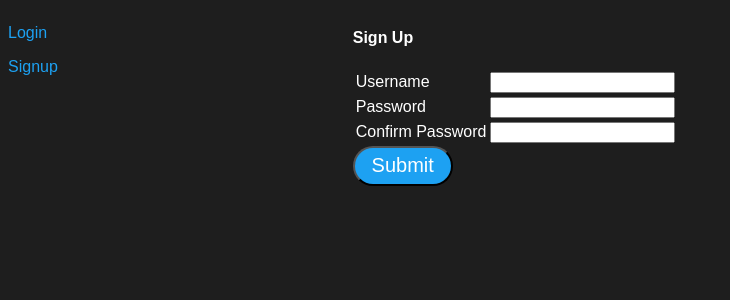
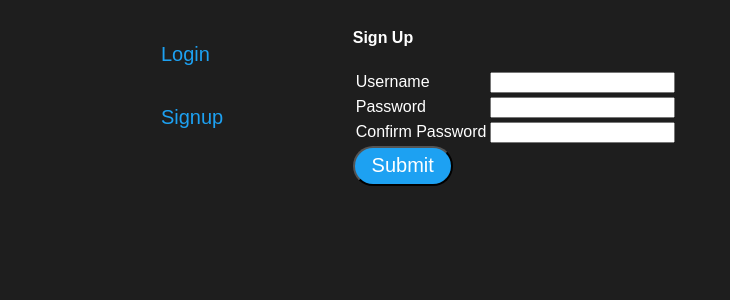
Before and after one commit to owenmoogk/django-twitter, a React (Create React App) app in the folder src/frontend/: page /signup in a window 1280 px wide. Shown: the top 300 px of the page, without its empty margins (0-730 px from the left). Built offline with nearby package versions, Linux system fonts and the light colour scheme; the HTML template or start-up script is replaced by a standard one.

Commit message:
navlinks

```diff
--- a/src/frontend/src/components/nav/Nav.js
+++ b/src/frontend/src/components/nav/Nav.js
@@ -1,21 +1,29 @@
 import React from 'react';
+import './nav.css'
+import {Link} from 'react-router-dom'
 
 export default function Nav(props) {
 	const loggedOutNav = (
-		<div>
-			<a href='/login'><p>Login</p></a>
-			<a href='/signup'><p>Signup</p></a>
+		<div id='nav'>
+			<Link to='/login'>Login</Link>
+			<Link to='/signup'>Signup</Link>
 		</div>
 	);
 
 	const loggedInNav = (
-		<div>
-			<a href='/'>Home</a>
-			<a onClick={props.handleLogout}><p>Logout</p></a>
-			<a href='/compose'><p>Compose</p></a>
-			<a href="/profile"><p>{props.username}</p></a>
+		<div id='nav'>
+			<Link to='/'>Home</Link>
+			<a onClick={props.handleLogout}>Logout</a>
+			<Link to='/compose'>Compose</Link>
+			<Link to="/profile">{props.username}</Link>
 		</div>
 	);
 
-	return <div>{props.loggedIn ? loggedInNav : loggedOutNav}</div>;
+	return (
+		<div>
+			{props.loggedIn
+			? loggedInNav
+			: loggedOutNav}
+		</div>
+	);
 }
--- a/src/frontend/src/components/nav/nav.css
+++ b/src/frontend/src/components/nav/nav.css
@@ -1,11 +1,28 @@
 #nav a{
-	font-size: 40px;
+	font-size: 20px;
 	color: black;
 	text-decoration: none;
-	padding-right: 20px;
+	color: #1DA1F2;
+	text-decoration: none;
+	width: fit-content;
+	border-radius: 10px;
+	padding: 5px 15px;
+	margin-bottom: 30px;
+}
+
+#nav a:hover{
+	background-color: rgb(50, 50, 50);
 }
 
 #nav{
-	width: 100%;
+	padding-top: 30px;
+	padding-left: 40%;
+	width: 60%;
 	height: 100px;
+	display: flex;
+	flex-direction: column;
 }
+
+#nav p{
+	width: fit-content;
+}
--- a/src/frontend/src/components/tweet/Tweetpage.js
+++ b/src/frontend/src/components/tweet/Tweetpage.js
@@ -4,7 +4,7 @@
 export default function Tweetpage(props){
 
 	const [data, setContent] = useState('')
-	let { id } = useParams();
+	let {id} = useParams();
 
 	function getTweet(tweetId) {
 		fetch("/tweets/tweet/"+tweetId+"/")
--- a/src/frontend/src/index.css
+++ b/src/frontend/src/index.css
@@ -42,8 +42,3 @@
 #rightBar{
 	flex: 3;
 }
-
-#leftBar a{
-	color: #1DA1F2;
-	text-decoration: none;
-}
```
